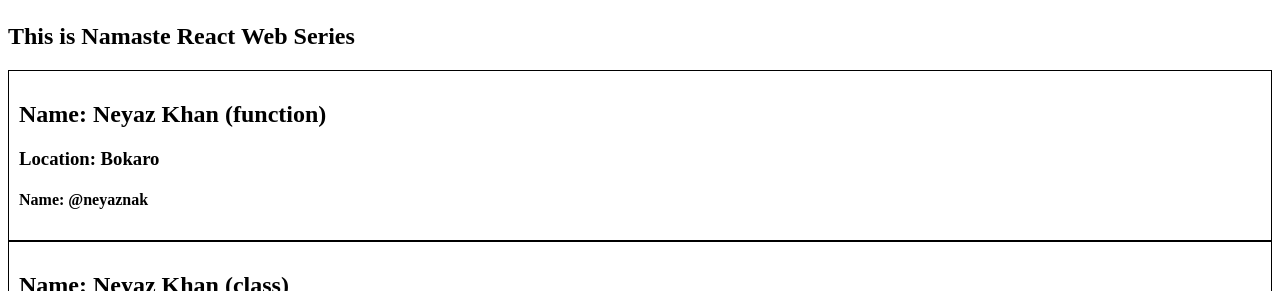
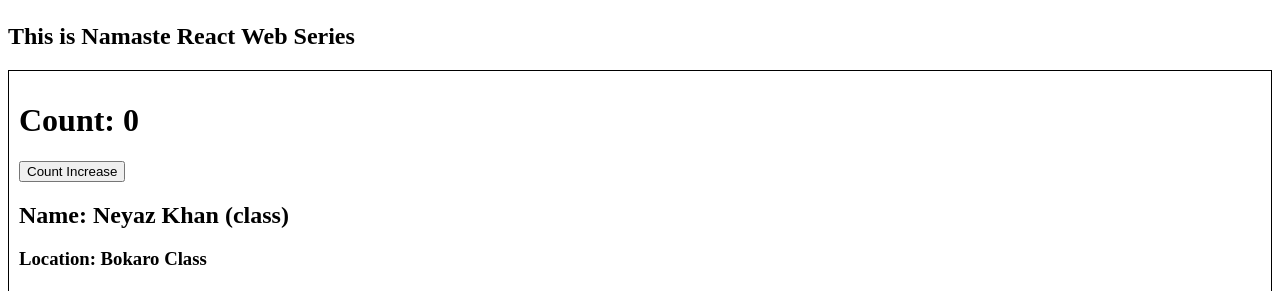
Before and after one commit to neyaznak/namaste-react, a React (Vite) app: page /about in a window 1280 px wide. Shown: the part 221-512 px from the top of the page. Built offline with nearby package versions, Linux system fonts and the light colour scheme.

Commit message:
setState in class comps for updating state vars

```diff
--- a/src/components/About.js
+++ b/src/components/About.js
@@ -6,8 +6,6 @@
     <div>
       <h1>About Us</h1>
       <h2>This is Namaste React Web Series</h2>
-      <User name={"Neyaz Khan (function)"}/>
-
       <UserClass name={"Neyaz Khan (class)"} location={"Bokaro Class"}/>
     </div>
   );
--- a/src/components/User.js
+++ b/src/components/User.js
@@ -1,6 +1,12 @@
+import { useState } from "react";
+
 const User = ({name}) => {
+    const [count] = useState(0);
+    const [count2] = useState(1);
   return (
     <div className="user-card">
+      <h1>Count = {count}</h1>
+      <h1>Count2 = {count2}</h1>
       <h2>Name: {name}</h2>
       <h3>Location: Bokaro</h3>
       <h4>Name: @neyaznak</h4>
--- a/src/components/UserClass.js
+++ b/src/components/UserClass.js
@@ -1,18 +1,32 @@
 import React from "react";
 
 class UserClass extends React.Component {
+  constructor(props) {
+    super(props);
 
-    constructor(props){
-        super(props);
-
-        console.log(props);
-    }
+    this.state = {
+      count: 0,
+    };
+  }
 
   render() {
+    const { name, location } = this.props;
+    const { count } = this.state;
+
     return (
       <div className="user-card">
-        <h2>Name: {this.props.name}</h2>
-        <h3>Location: {this.props.location}</h3>
+        <h1>Count: {count}</h1>
+        <button
+          onClick={() => {
+            this.setState({
+              count: this.state.count + 1,
+            });
+          }}
+        >
+          Count Increase
+        </button>
+        <h2>Name: {name}</h2>
+        <h3>Location: {location}</h3>
         <h4>Name: @neyaznak</h4>
       </div>
     );
```
